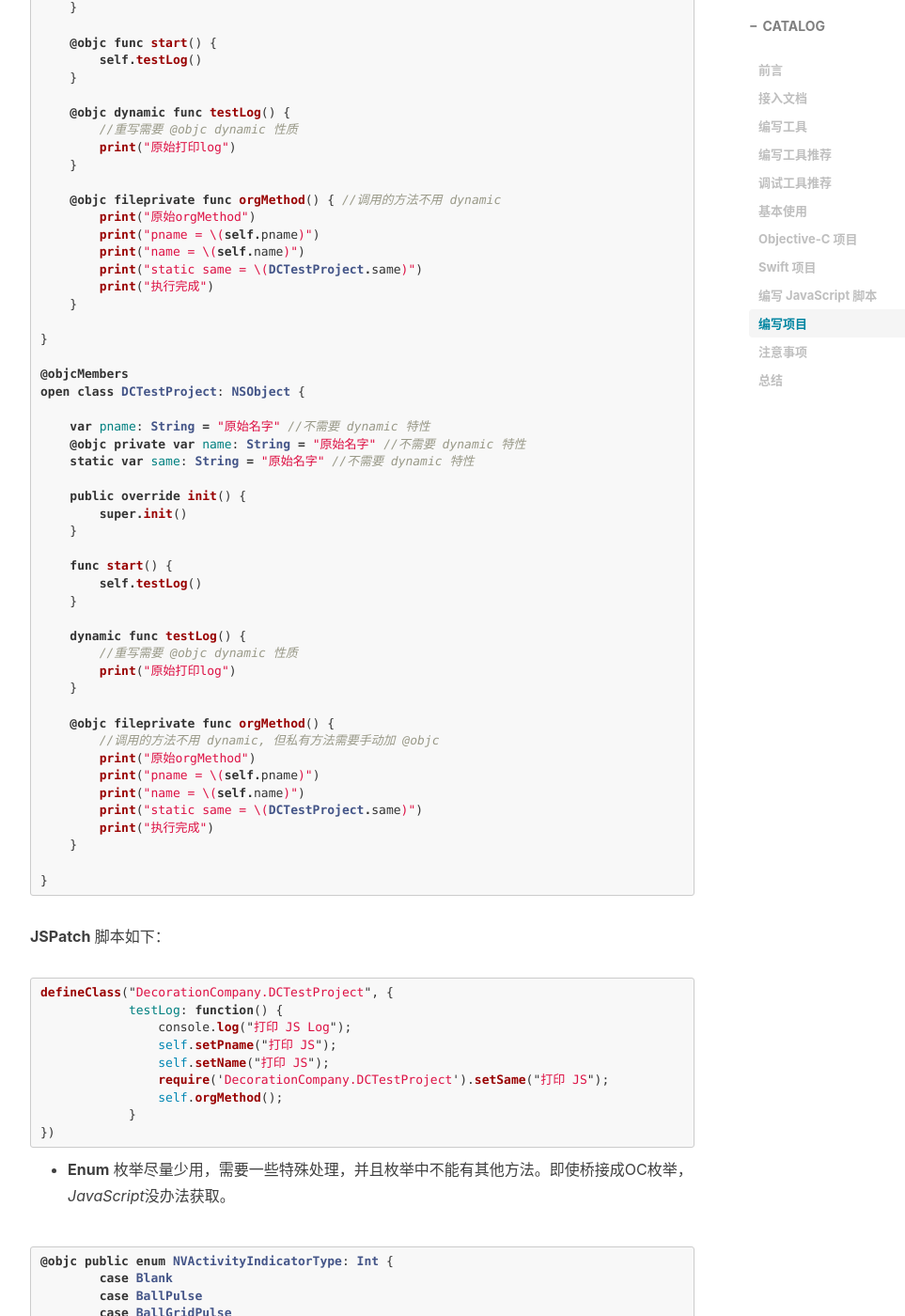
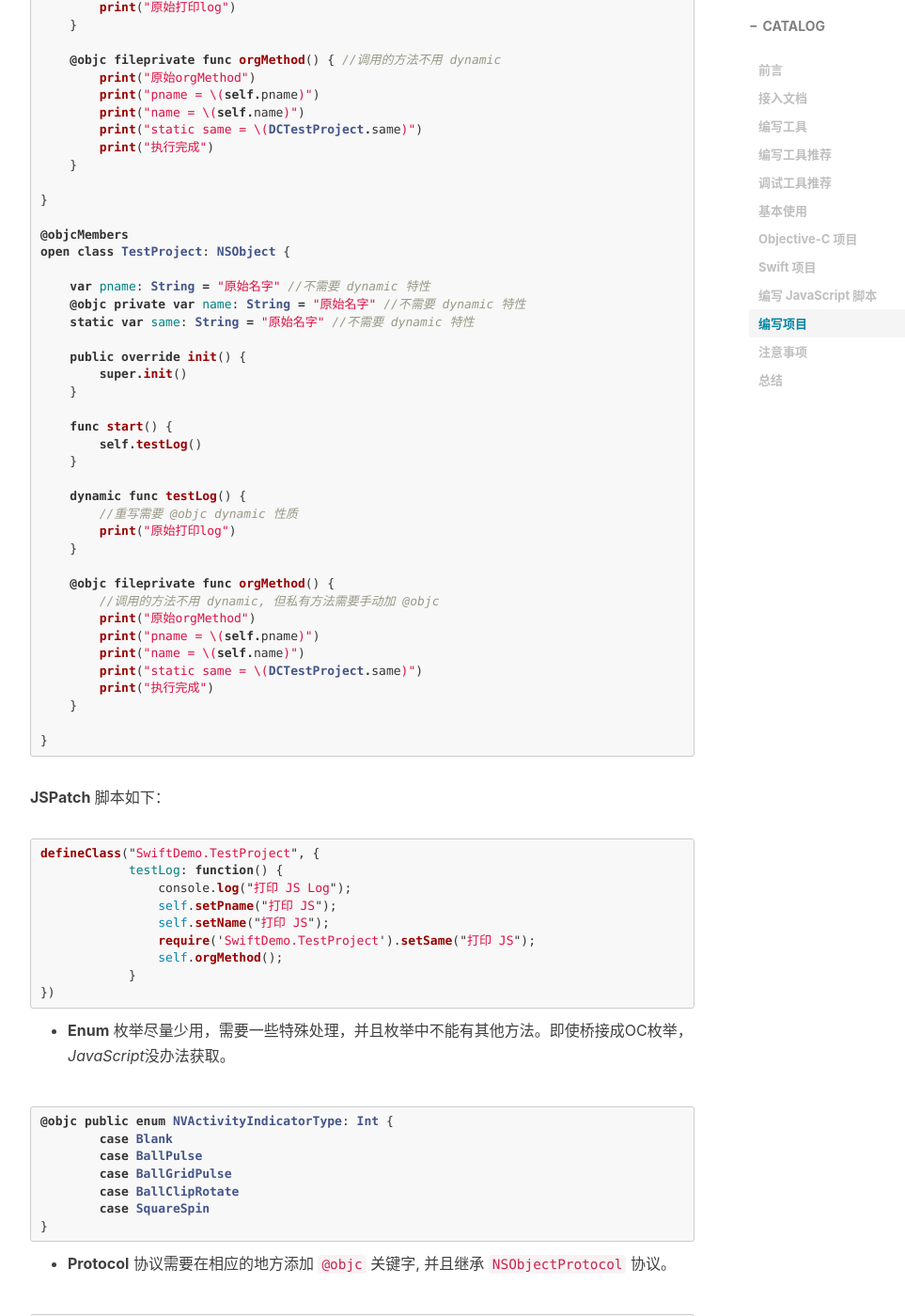
Before and after one commit to Anyeler/anyeler.github.io, a Jekyll site: the page built from _posts/2018-07-03-初探JSPatch.md, in a window 1280 px wide and 1400 px high, scrolled down 5221 px. Shown: the whole window at 94% size, without its empty margins (233-1196 px from the left). Built offline with Jekyll 4.4.1, drawn with Linux system fonts in a browser that asks for light colours; nearby versions of some CDN libraries; comment, search, counter and statistics services are not loaded; some of the changed text lies outside the part shown.

Commit message:
修改文章

````diff
--- a/_posts/2018-07-03-初探JSPatch.md
+++ b/_posts/2018-07-03-初探JSPatch.md
@@ -59,7 +59,7 @@ rsa -in rsa_private_key.pem -pubout -out rsa_public_key.pem
 
 **注意事项：**
 **Swift** 项目，由于 **JSPatch 平台版**由于 ```JSPatchPlatform.framework``` 里的 "Header"文件定义了与热修复类、方法相同的宏，导致 **Swift** 无法直接**桥接**。
-```C
+```c
 #define JSPatch Eb_tCode
 #define startWithAppKey stwa_43
 #define setupRSAPublicKey strs_3x
@@ -195,7 +195,7 @@ defineClass("SwiftDemo.TestProject", {
 修改的 *Swift* 代码如下：
 
 ```swift
-open class DCTestProject: NSObject {
+open class TestProject: NSObject {
 
     @objc var pname: String = "原始名字" //不需要 dynamic 特性
     @objc private var name: String = "原始名字" //不需要 dynamic 特性
@@ -225,7 +225,7 @@ open class DCTestProject: NSObject {
 }
 
 @objcMembers
-open class DCTestProject: NSObject {
+open class TestProject: NSObject {
 
     var pname: String = "原始名字" //不需要 dynamic 特性
     @objc private var name: String = "原始名字" //不需要 dynamic 特性
@@ -259,12 +259,12 @@ open class DCTestProject: NSObject {
 **JSPatch** 脚本如下：
 
 ```js
-defineClass("DecorationCompany.DCTestProject", {
+defineClass("SwiftDemo.TestProject", {
             testLog: function() {
                 console.log("打印 JS Log");
                 self.setPname("打印 JS");
                 self.setName("打印 JS");
-                require('DecorationCompany.DCTestProject').setSame("打印 JS");
+                require('SwiftDemo.TestProject').setSame("打印 JS");
                 self.orgMethod();
             }
 })
````
